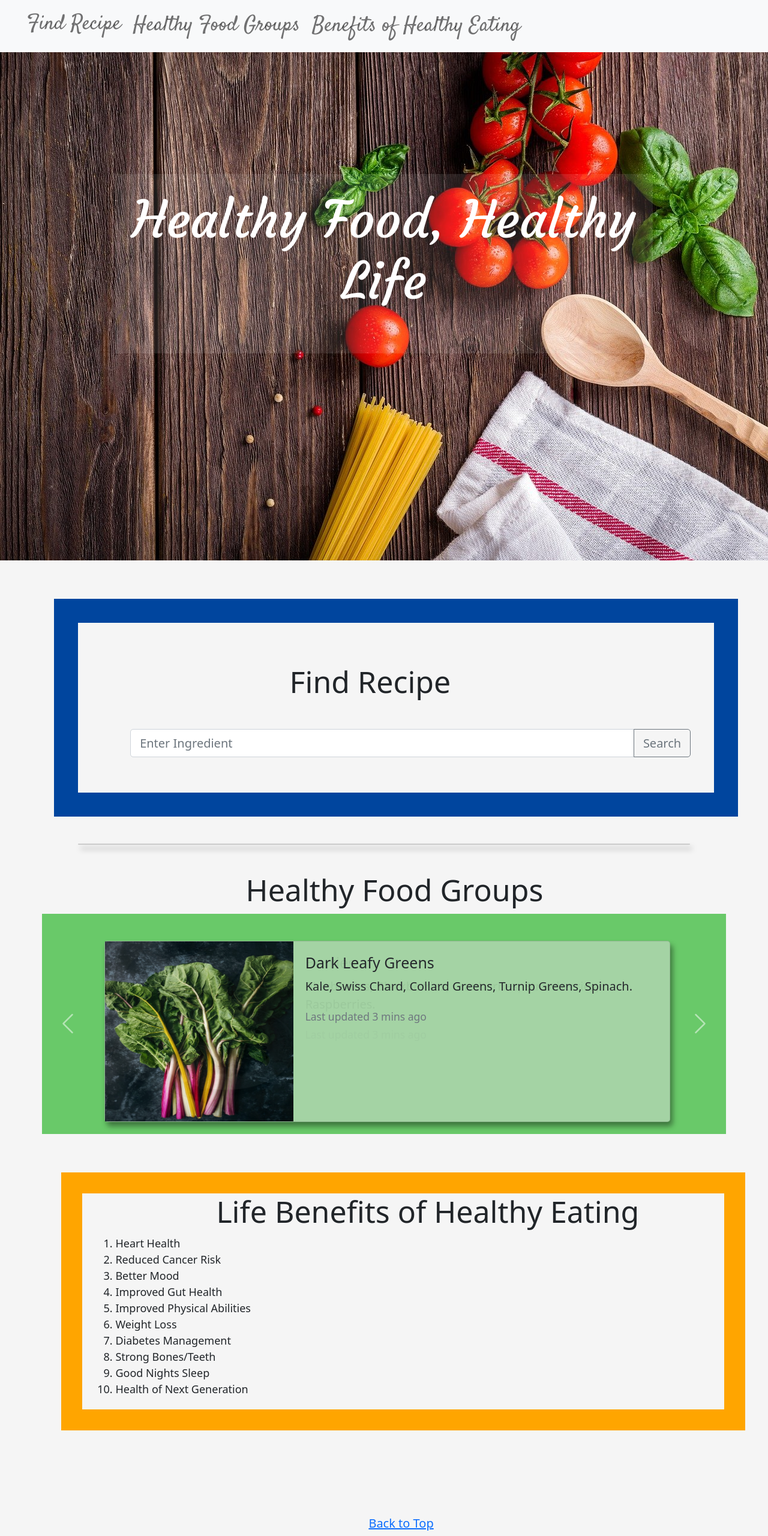
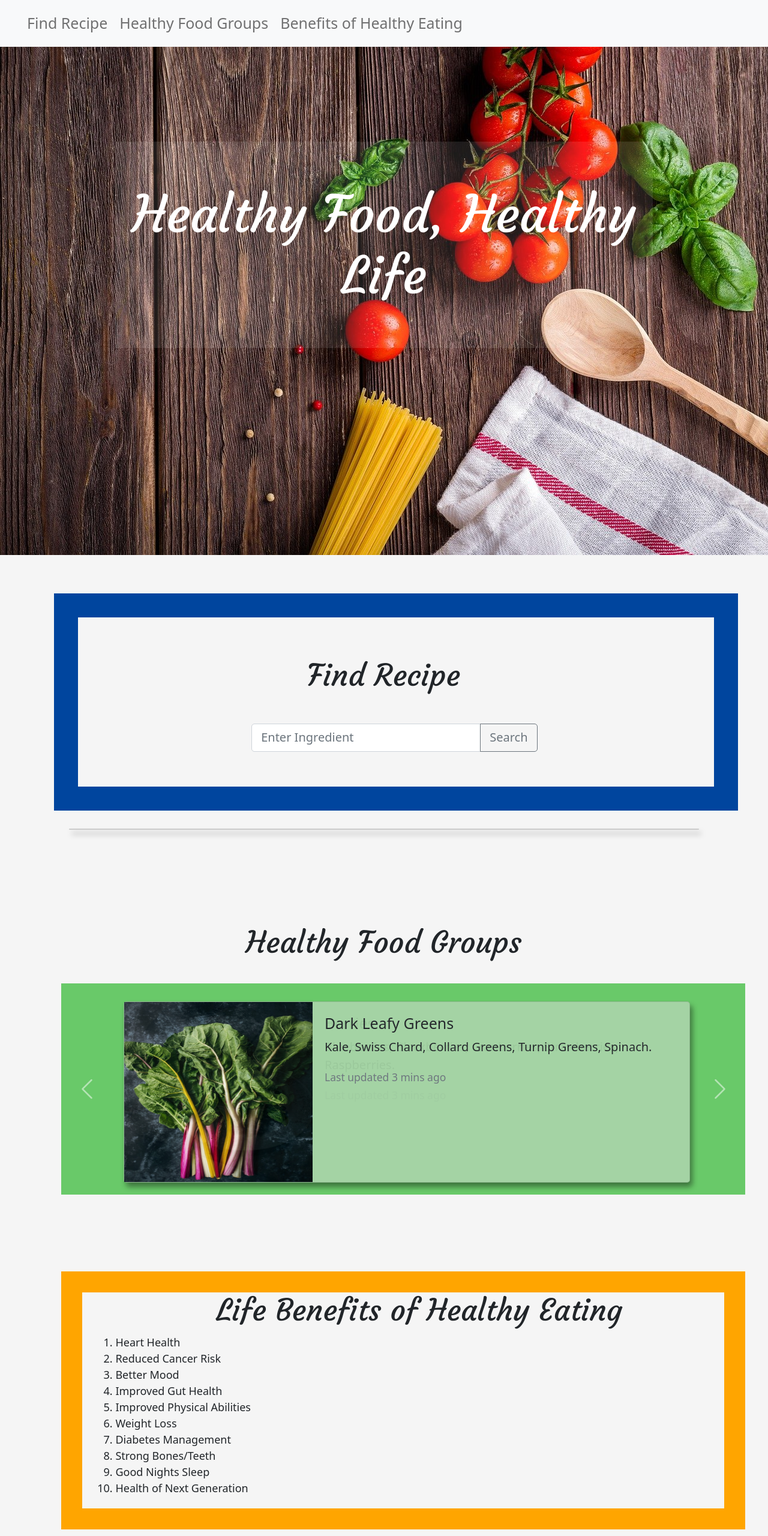
Before and after one commit to wwhite13sub/Healthy_Living, a plain HTML site: page index.html in a window 1280 px wide. Shown: the top 2560 px of the page at 60% size. Drawn offline with nearby package versions, Linux system fonts and the light colour scheme; a script that the page names is missing.

Commit message:
updating styling

```diff
--- a/styles/styles.scss
+++ b/styles/styles.scss
@@ -22,8 +22,11 @@ html {
 body{
     background-color: $mainColor;
 }
+h1 {
+    font-family:'Courgette', cursive;
+}
+
 .nav-link {
-font-family: 'Satisfy', cursive;
 font-size: 25px;
 }
 // .nav-link:hover{
@@ -55,26 +58,39 @@ font-size: 25px;
     margin-top: 5%;
     font-size: 25px;
     border-style: solid;
-    border-width: 40px;
+    border-width: 45px;
     border-color:$searchSection;
     padding: 3%;
 
 }
 #searchBox{
-    width:50%;
+    width:45%;
     margin-left: 5%;
 
 }
 
 #edamam-badge{
-    margin-left: 55%;
+    margin-left: 45%;
     margin-top: 1%;
 }
 .card {
-    margin: 45px;
+    margin: 30px;
     box-shadow: 4px 7px 10px rgba(0, 0, 0, 0.4);
     background-color: rgba(222, 222, 222, 0.5);
 }
+.card-body > h3 {
+    width: 100%;
+    font-size: 0.8em;
+    margin-top: 8%;
+}
+#imgCount {
+    margin-left: 70%;
+    color:rgb(105, 201, 105);
+    font-size: 40px;
+}
+// #content {
+//     margin-right: 30%;
+// }
 
 .card:hover {
     background: linear-gradient(
@@ -89,7 +105,9 @@ font-size: 25px;
     background-color: rgba(0, 0, 0, 0.2);
 }
 #Group_foods{
-    margin-left: 15%;
+    margin-left: 18%;
+    margin-top: 10%;
+
 }
 #Food_Group{
     background-color: $navSection;
@@ -115,8 +133,19 @@ font-size: 25px;
     margin-left: 35%;
     padding: 5%;
 }
+.up a {
+    color:#960dfd;
+    text-decoration: none;
+}
 
 @media only screen and (min-width: 992px){
+    .captions > h1 {
+        margin-top: 5%;
+        font-family: 'Courgette', cursive;
+    }
+    h1 {
+        font-family: 'Courgette', cursive;
+    }
     #content{
         display: flex;
         flex-wrap: wrap;
@@ -126,19 +155,36 @@ font-size: 25px;
         margin-left: 80%;
         margin-top: 1%;
     }
+    .end{
+        background-color:rgba(223, 225, 226, 0.384);
+        padding:5%;
+    }
+    #edamam {
+        margin-bottom: 10%;
+
+    }
     #Group_foods{
         margin-left: 30%;
+
+    }
+    #Food_Group{
+        margin-left: 8%;
     }
     .Health_ben {
         margin-left: 8%;
-        margin-top: 5%;
+        margin-top: 10%;
     }
     .Health_ben >h1 {
         margin-left: 20%;
     }
     .up {
-        margin-left: 50%;
+        margin-left: 60%;
         margin-top: 8%;
+    }
+    .input-group{
+        width: 51%;
+        margin-top: 5%;
+        margin-left: 23%;
     }
     .inSearch {
         margin-top: 5%;
@@ -149,33 +195,61 @@ font-size: 25px;
         border-color:$searchSection;
         padding: 3%;
 
+
     }
     .findings {
         margin-bottom: 5%;
-        justify-content: center;
+
+        margin-left: 35%;
+        margin-top: 3%;
+
     }
     .listings {
         font-size: large;
     }
     .up{
-        margin-left: 45%;
-        padding: 3%;
+        margin-left: 42%;
+        margin-right: 25%;
+        margin-bottom: 5%;
+        padding: 1%;
+        font-size: 1.5em;
+
+    }
+    .up a {
+        color:#960dfd;
+        text-decoration: none;
     }
     .captions > h1 {
         font-size: 85px;
         margin-bottom: 5%;
         font-family: 'Courgette', cursive;
     }
+
     #Group_foods{
         margin-left: 32%;
+        margin-top: 10%;
+        margin-bottom: 3%;
+
+
     }
-    .findings{
-        margin-left: 32%;
-        margin-top: 3%;
+
+    .nav-link {
+        font-size: 25px;
+
     }
-    .nav-link {
-        font-family: 'Satisfy', cursive;
-        font-size: 35px;
-        padding: 2%;
+
+    .mains {
+        width: 50%;
+        margin-left: 25%;
+    }
+    .card-body > h3 {
+            width: 60%;
+            font-size: 1em;
+            margin-top: 3%;
+        }
+    #imgCount {
+            margin-left: 80%;
+            color:rgb(105, 201, 105);
+            font-size: 40px;
         }
 }
```
Also changed, not shown: styles/styles.css, 1 other file.
